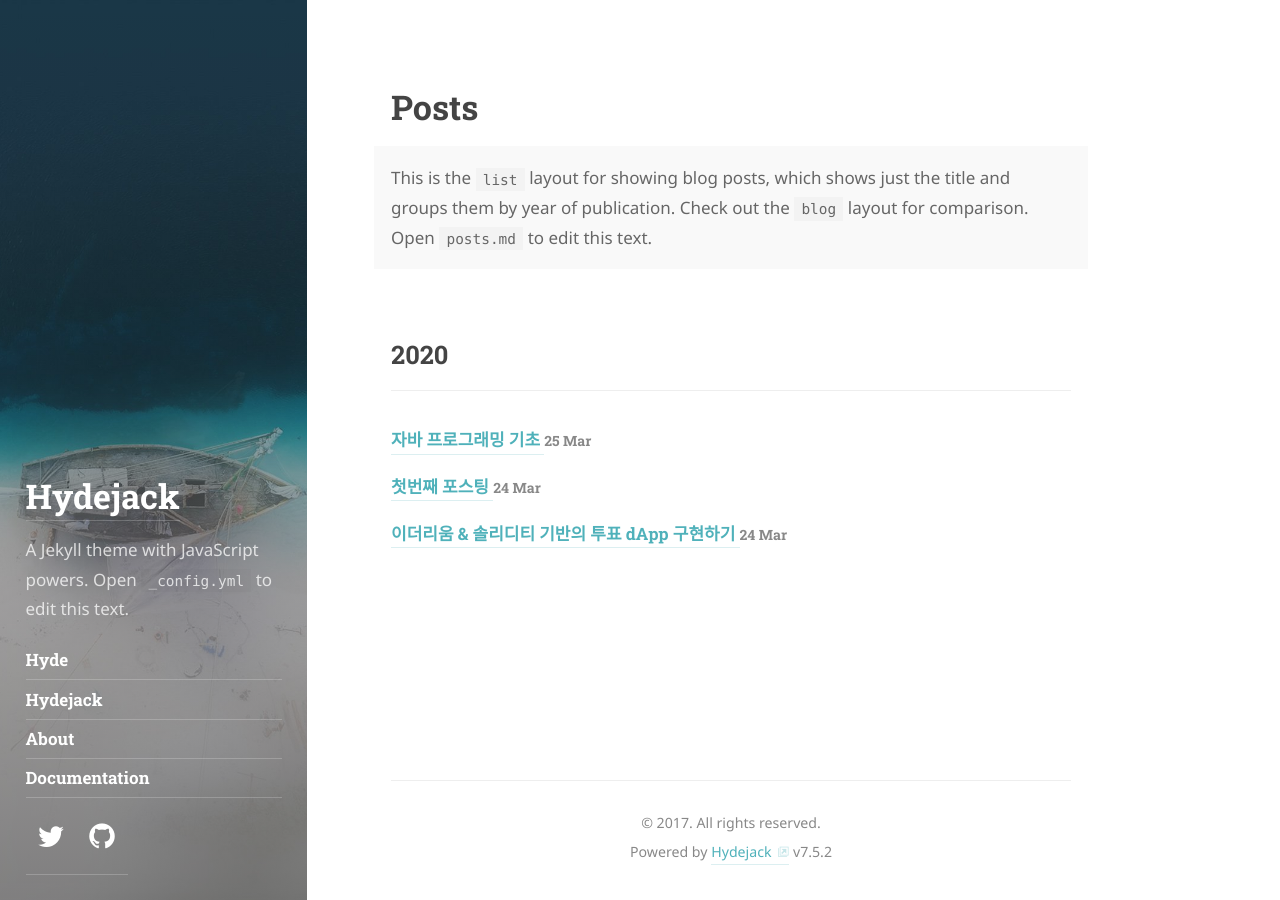
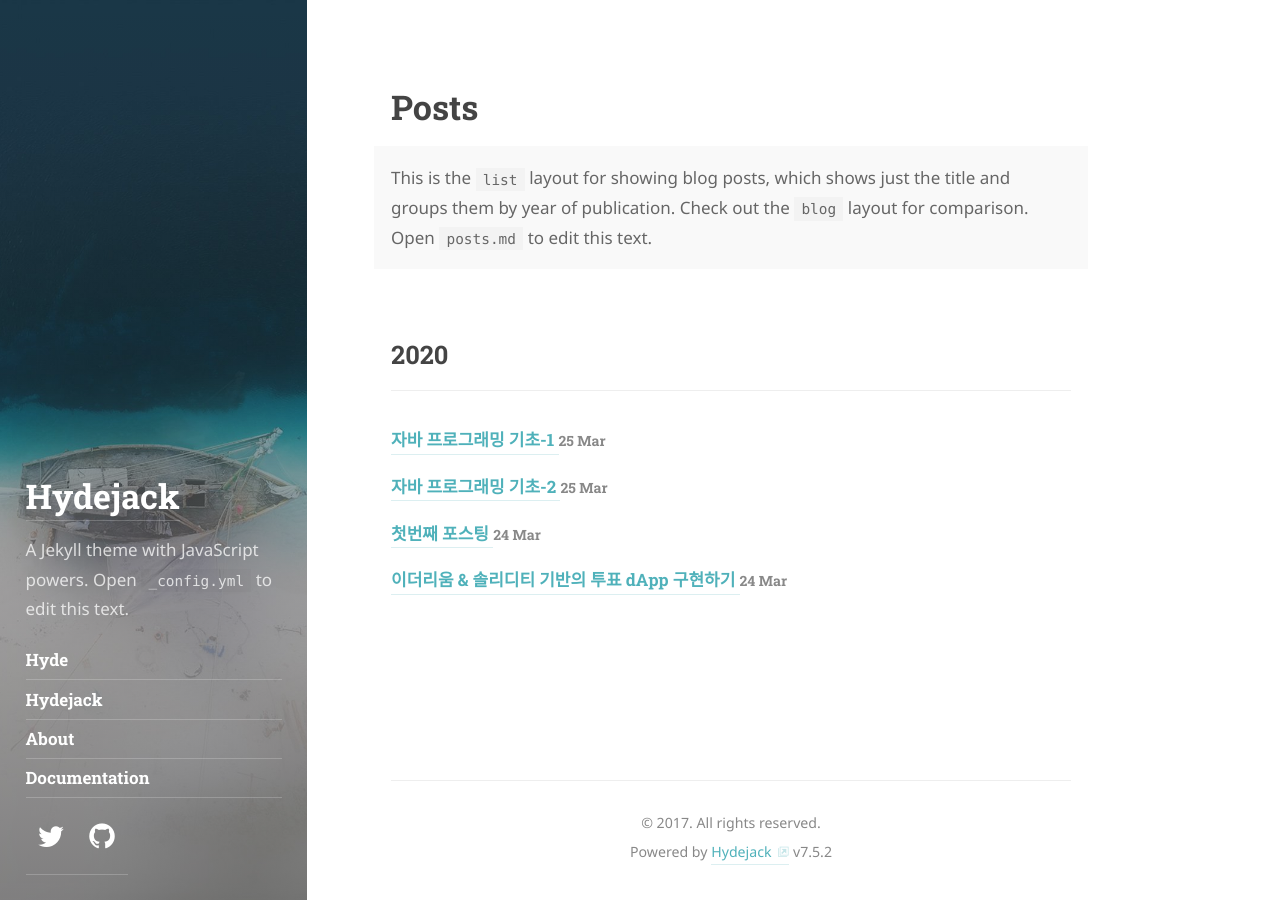
Before and after one commit to kain428/kain428.github.io, a Jekyll site: the page built from posts.md, in a window 1280 px wide. Built offline with Jekyll 4.4.1, drawn with Linux system fonts in a browser that asks for light colours; some web fonts are replaced.

Commit message:
자바 2 시작

```diff
--- /dev/null
+++ b/_posts/2020-03-25-java-2.md
@@ -0,0 +1,14 @@
+---
+
+layout: post
+
+title: 자바 프로그래밍 기초-2
+
+comments: true
+
+tag: [java]
+
+---
+
+문장
+----
--- a/_posts/2020-03-25-java.md
+++ b/_posts/2020-03-25-java.md
@@ -2,7 +2,7 @@
 
 layout: post
 
-title: 자바 프로그래밍 기초
+title: 자바 프로그래밍 기초-1
 
 comments: true
 
@@ -10,8 +10,8 @@ tag: [java]
 
 ---
 
-자바 프로그래밍 기초
-====================
+자바 프로그래밍 기초-1
+======================
 
 자바 프로그램에 대한 기초 사항 학습
 
```
